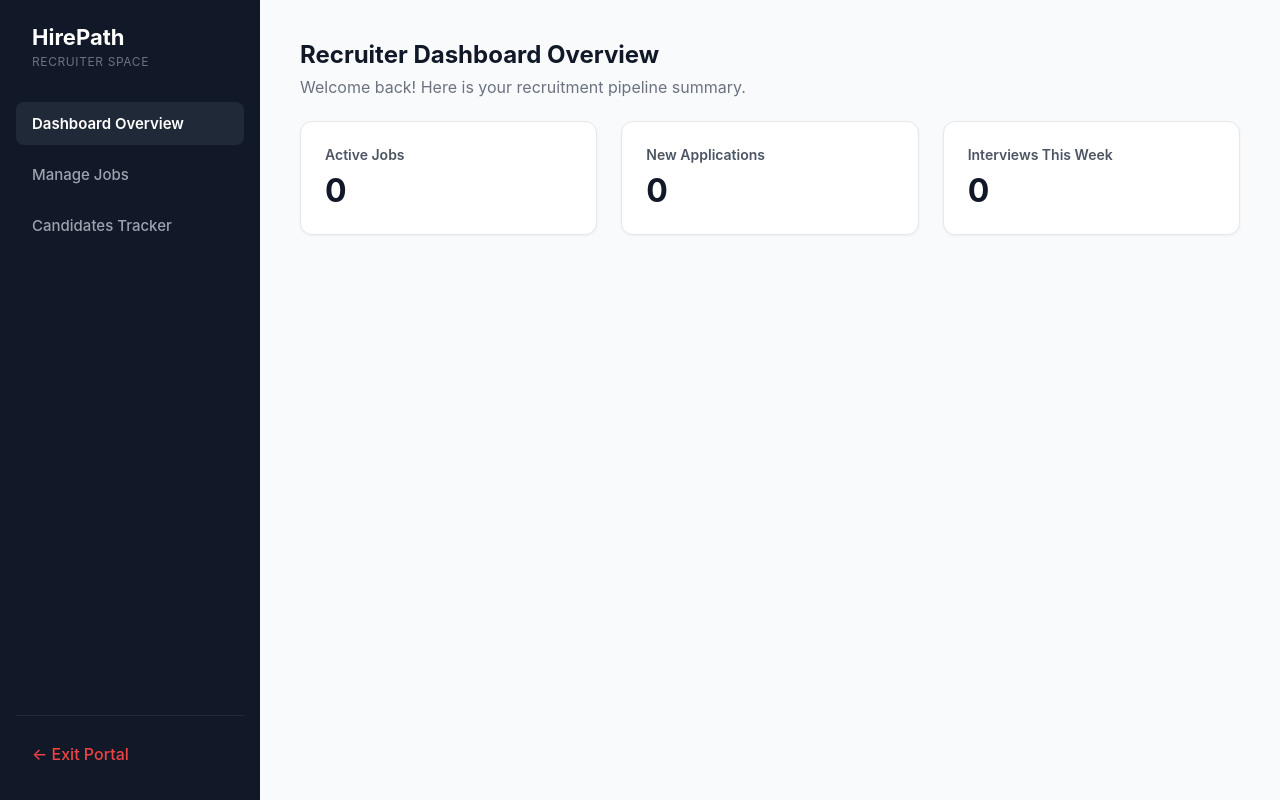
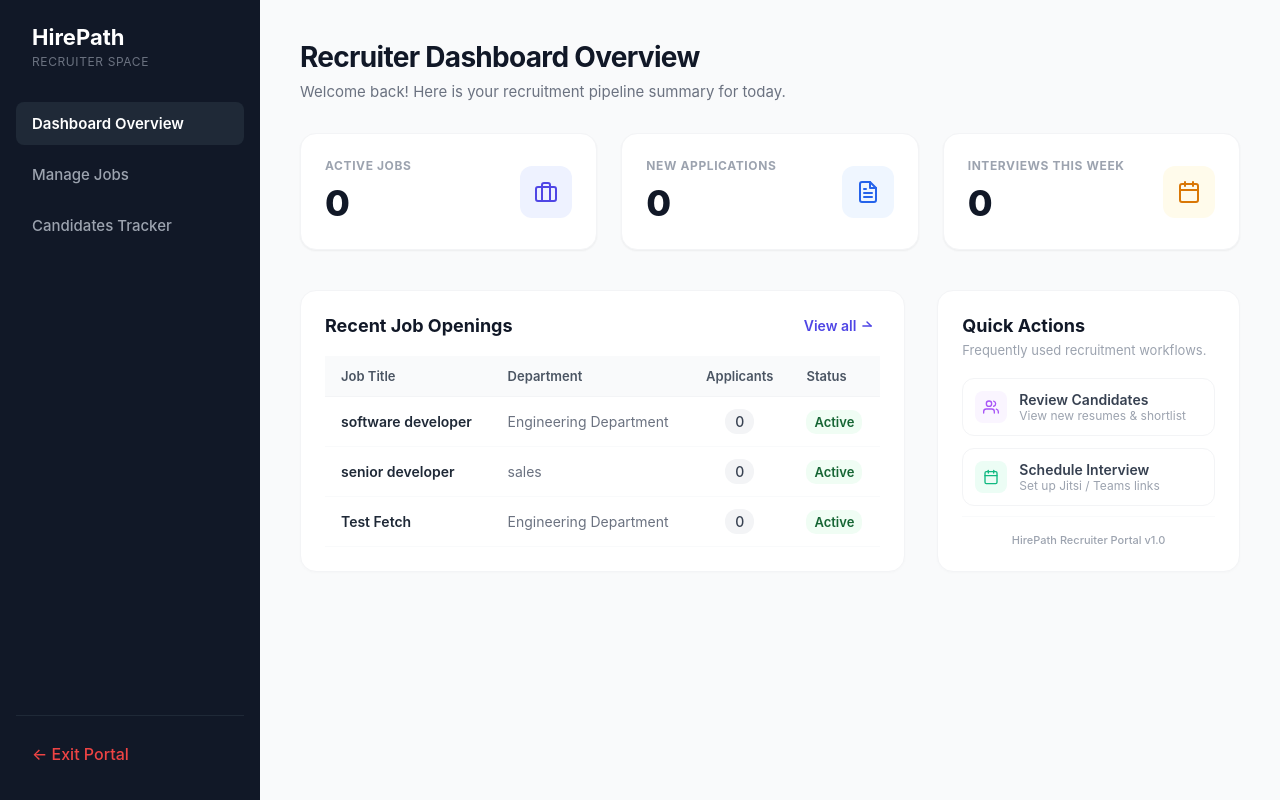
Before and after one commit to chamodyha123/HirePathFrontend-, a React (Vite) app: page /recruiter-dashboard in a window 1280 px wide. Built offline with nearby package versions, Linux system fonts and the light colour scheme; no server answers.

Commit message:
Update dashboard

```diff
--- a/src/pages/recruiter/RecruiterDashboard.jsx
+++ b/src/pages/recruiter/RecruiterDashboard.jsx
@@ -12,6 +12,13 @@ const RecruiterDashboard = () => {
     interviewsThisWeek: 0
   });
   const [loading, setLoading] = useState(true);
+
+  // Dynamic job listing for the dashboard summary
+  const [recentJobs, setRecentJobs] = useState([
+    { id: 1, title: 'software developer', department: 'Engineering Department', applicants: 0, status: 'Active' },
+    { id: 2, title: 'senior developer', department: 'sales', applicants: 0, status: 'Active' },
+    { id: 3, title: 'Test Fetch', department: 'Engineering Department', applicants: 0, status: 'Active' },
+  ]);
 
   useEffect(() => {
     fetchDashboardStats();
@@ -29,8 +36,6 @@ const RecruiterDashboard = () => {
 
       if (res.ok) {
         const data = await res.json();
-
-        // 💡 Backend එකෙන් PascalCase හෝ camelCase ක්‍රම දෙකෙන් කිනම් එකකින් ආවත් ඩේටා මිස් නොවීමට nullish coalescing භාවිතා කර ඇත.
         setStats({
           activeJobs: data.activeJobs ?? data.activeJobsCount ?? 0,
           newApplications: data.newApplications ?? data.newApplicationsCount ?? 0,
@@ -47,46 +52,144 @@ const RecruiterDashboard = () => {
   };
 
   return (
-    <div style={{ display: 'flex', minHeight: '100vh', width: '100vw', backgroundColor: '#f9fafb' }}>
+    <div style={{ display: 'flex', minHeight: '100vh', width: '100vw', backgroundColor: '#f9fafb', fontFamily: 'Inter, system-ui, sans-serif' }}>
       {/* Sidebar rendered properly here */}
       <RecruiterSidebar />
 
       {/* Main Content Dashboard */}
-      <div style={{ flex: 1, padding: '40px', boxSizing: 'border-box' }}>
-        <h2 style={{ fontSize: '24px', fontWeight: '700', color: '#111827', margin: '0 0 8px 0' }}>Recruiter Dashboard Overview</h2>
-        <p style={{ color: '#6b7280', margin: '0 0 24px 0' }}>Welcome back! Here is your recruitment pipeline summary.</p>
+      <div style={{ flex: 1, padding: '40px', boxSizing: 'border-box', overflowY: 'auto' }}>
+
+        {/* Header Section (Cleaned up by removing duplicate button) */}
+        <div style={{ marginBottom: '32px', width: '100%' }}>
+          <h2 style={{ fontSize: '28px', fontWeight: '700', color: '#111827', margin: '0 0 8px 0', letterSpacing: '-0.025em' }}>Recruiter Dashboard Overview</h2>
+          <p style={{ color: '#6b7280', margin: 0, fontSize: '15px' }}>Welcome back! Here is your recruitment pipeline summary for today.</p>
+        </div>
 
         {loading ? (
-          <div style={{ color: '#6b7280', fontSize: '16px', fontWeight: '500' }}>Loading real-time statistics...</div>
+          <div style={{ color: '#6b7280', fontSize: '16px', fontWeight: '500', display: 'flex', alignItems: 'center', height: '200px' }}>Loading real-time statistics...</div>
         ) : (
-          /* ඔයාගේ original grid layout එකම ආරක්ෂා කර ගනිමින් dynamic stats එක් කර ඇත */
-          <div style={{ display: 'grid', gridTemplateColumns: 'repeat(3, 1fr)', gap: '24px' }}>
+          <>
+            {/* CARD GRID LAYOUT */}
+            <div style={{ display: 'grid', gridTemplateColumns: 'repeat(3, 1fr)', gap: '24px', marginBottom: '40px' }}>
 
               {/* CARD 1: Active Jobs */}
-            <div style={{ background: '#fff', padding: '24px', borderRadius: '12px', boxShadow: '0 1px 3px rgba(0,0,0,0.05)', border: '1px solid #e5e7eb' }}>
-              <h4 style={{ margin: '0 0 8px 0', color: '#4b5563', fontSize: '14px', fontWeight: '600' }}>Active Jobs</h4>
-              <p style={{ fontSize: '32px', fontWeight: 'bold', margin: 0, color: '#111827' }}>
-                {stats.activeJobs}
-              </p>
+              <div style={{ background: '#fff', padding: '24px', borderRadius: '16px', boxShadow: '0 1px 3px rgba(0,0,0,0.02), 0 1px 2px rgba(0,0,0,0.04)', border: '1px solid #f3f4f6', display: 'flex', justifyContent: 'space-between', alignItems: 'center' }}>
+                <div>
+                  <h4 style={{ margin: '0 0 8px 0', color: '#9ca3af', fontSize: '12px', fontWeight: '700', textTransform: 'uppercase', letterSpacing: '0.05em' }}>Active Jobs</h4>
+                  <p style={{ fontSize: '36px', fontWeight: '800', margin: 0, color: '#111827' }}>{stats.activeJobs}</p>
+                </div>
+                <div style={{ padding: '14px', backgroundColor: '#eef2ff', color: '#4f46e5', borderRadius: '12px', display: 'flex' }}>
+                  <svg width="24" height="24" viewBox="0 0 24 24" fill="none" stroke="currentColor" strokeWidth="2" strokeLinecap="round" strokeLinejoin="round"><rect x="2" y="7" width="20" height="14" rx="2" ry="2"></rect><path d="M16 21V5a2 2 0 0 0-2-2h-4a2 2 0 0 0-2 2v16"></path></svg>
+                </div>
               </div>
 
               {/* CARD 2: New Applications */}
-            <div style={{ background: '#fff', padding: '24px', borderRadius: '12px', boxShadow: '0 1px 3px rgba(0,0,0,0.05)', border: '1px solid #e5e7eb' }}>
-              <h4 style={{ margin: '0 0 8px 0', color: '#4b5563', fontSize: '14px', fontWeight: '600' }}>New Applications</h4>
-              <p style={{ fontSize: '32px', fontWeight: 'bold', margin: 0, color: '#111827' }}>
-                {stats.newApplications}
-              </p>
+              <div style={{ background: '#fff', padding: '24px', borderRadius: '16px', boxShadow: '0 1px 3px rgba(0,0,0,0.02), 0 1px 2px rgba(0,0,0,0.04)', border: '1px solid #f3f4f6', display: 'flex', justifyContent: 'space-between', alignItems: 'center' }}>
+                <div>
+                  <h4 style={{ margin: '0 0 8px 0', color: '#9ca3af', fontSize: '12px', fontWeight: '700', textTransform: 'uppercase', letterSpacing: '0.05em' }}>New Applications</h4>
+                  <p style={{ fontSize: '36px', fontWeight: '800', margin: 0, color: '#111827' }}>{stats.newApplications}</p>
+                </div>
+                <div style={{ padding: '14px', backgroundColor: '#eff6ff', color: '#2563eb', borderRadius: '12px', display: 'flex' }}>
+                  <svg width="24" height="24" viewBox="0 0 24 24" fill="none" stroke="currentColor" strokeWidth="2" strokeLinecap="round" strokeLinejoin="round"><path d="M14 2H6a2 2 0 0 0-2 2v16a2 2 0 0 0 2 2h12a2 2 0 0 0 2-2V8z"></path><polyline points="14 2 14 8 20 8"></polyline><line x1="16" y1="13" x2="8" y2="13"></line><line x1="16" y1="17" x2="8" y2="17"></line><polyline points="10 9 9 9 8 9"></polyline></svg>
+                </div>
               </div>
 
               {/* CARD 3: Interviews This Week */}
-            <div style={{ background: '#fff', padding: '24px', borderRadius: '12px', boxShadow: '0 1px 3px rgba(0,0,0,0.05)', border: '1px solid #e5e7eb' }}>
-              <h4 style={{ margin: '0 0 8px 0', color: '#4b5563', fontSize: '14px', fontWeight: '600' }}>Interviews This Week</h4>
-              <p style={{ fontSize: '32px', fontWeight: 'bold', margin: 0, color: '#111827' }}>
-                {stats.interviewsThisWeek}
-              </p>
+              <div style={{ background: '#fff', padding: '24px', borderRadius: '16px', boxShadow: '0 1px 3px rgba(0,0,0,0.02), 0 1px 2px rgba(0,0,0,0.04)', border: '1px solid #f3f4f6', display: 'flex', justifyContent: 'space-between', alignItems: 'center' }}>
+                <div>
+                  <h4 style={{ margin: '0 0 8px 0', color: '#9ca3af', fontSize: '12px', fontWeight: '700', textTransform: 'uppercase', letterSpacing: '0.05em' }}>Interviews This Week</h4>
+                  <p style={{ fontSize: '36px', fontWeight: '800', margin: 0, color: '#111827' }}>{stats.interviewsThisWeek}</p>
+                </div>
+                <div style={{ padding: '14px', backgroundColor: '#fffbeb', color: '#d97706', borderRadius: '12px', display: 'flex' }}>
+                  <svg width="24" height="24" viewBox="0 0 24 24" fill="none" stroke="currentColor" strokeWidth="2" strokeLinecap="round" strokeLinejoin="round"><rect x="3" y="4" width="18" height="18" rx="2" ry="2"></rect><line x1="16" y1="2" x2="16" y2="6"></line><line x1="8" y1="2" x2="8" y2="6"></line><line x1="3" y1="10" x2="21" y2="10"></line></svg>
+                </div>
               </div>
 
             </div>
+
+            {/* LOWER CONTENT: Split Layout */}
+            <div style={{ display: 'grid', gridTemplateColumns: '2fr 1fr', gap: '32px' }}>
+
+              {/* Recent Openings Table Container */}
+              <div style={{ background: '#fff', padding: '24px', borderRadius: '16px', border: '1px solid #f3f4f6', boxShadow: '0 1px 3px rgba(0,0,0,0.02)' }}>
+                <div style={{ display: 'flex', justifyContent: 'space-between', alignItems: 'center', marginBottom: '20px' }}>
+                  <h3 style={{ fontSize: '18px', fontWeight: '700', color: '#111827', margin: 0 }}>Recent Job Openings</h3>
+                  <button style={{ background: 'none', border: 'none', color: '#4f46e5', fontSize: '14px', fontWeight: '600', display: 'flex', alignItems: 'center', gap: '4px', cursor: 'pointer' }}>
+                    <span>View all</span>
+                    <svg width="14" height="14" viewBox="0 0 24 24" fill="none" stroke="currentColor" strokeWidth="2.5" strokeLinecap="round" strokeLinejoin="round"><line x1="5" y1="12" x2="19" y2="12"></line><polyline points="12 5 19 12 12 5"></polyline></svg>
+                  </button>
+                </div>
+
+                <table style={{ width: '100%', borderCollapse: 'collapse', textAlign: 'left' }}>
+                  <thead>
+                    <tr style={{ backgroundColor: '#f9fafb', borderBottom: '1px solid #f3f4f6' }}>
+                      <th style={{ padding: '12px 16px', fontSize: '13px', fontWeight: '600', color: '#4b5563' }}>Job Title</th>
+                      <th style={{ padding: '12px 16px', fontSize: '13px', fontWeight: '600', color: '#4b5563' }}>Department</th>
+                      <th style={{ padding: '12px 16px', fontSize: '13px', fontWeight: '600', color: '#4b5563', textAlign: 'center' }}>Applicants</th>
+                      <th style={{ padding: '12px 16px', fontSize: '13px', fontWeight: '600', color: '#4b5563' }}>Status</th>
+                    </tr>
+                  </thead>
+                  <tbody>
+                    {recentJobs.map((job) => (
+                      <tr key={job.id} style={{ borderBottom: '1px solid #f9fafb' }}>
+                        <td style={{ padding: '16px', fontSize: '14px', fontWeight: '600', color: '#1f2937' }}>{job.title}</td>
+                        <td style={{ padding: '16px', fontSize: '14px', color: '#6b7280' }}>{job.department}</td>
+                        <td style={{ padding: '16px', fontSize: '14px', color: '#374151', textAlign: 'center' }}>
+                          <span style={{ backgroundColor: '#f3f4f6', padding: '4px 10px', borderRadius: '12px', fontWeight: '500' }}>{job.applicants}</span>
+                        </td>
+                        <td style={{ padding: '16px', fontSize: '13px' }}>
+                          <span style={{
+                            backgroundColor: job.status === 'Active' ? '#f0fdf4' : '#fef2f2',
+                            color: job.status === 'Active' ? '#166534' : '#991b1b',
+                            padding: '4px 8px',
+                            borderRadius: '10px',
+                            fontWeight: '600'
+                          }}>{job.status}</span>
+                        </td>
+                      </tr>
+                    ))}
+                  </tbody>
+                </table>
+              </div>
+
+              {/* Quick Actions Panel */}
+              <div style={{ background: '#fff', padding: '24px', borderRadius: '16px', border: '1px solid #f3f4f6', boxShadow: '0 1px 3px rgba(0,0,0,0.02)', display: 'flex', flexDirection: 'column', justifyContent: 'space-between' }}>
+                <div>
+                  <h3 style={{ fontSize: '18px', fontWeight: '700', color: '#111827', margin: '0 0 6px 0' }}>Quick Actions</h3>
+                  <p style={{ color: '#9ca3af', fontSize: '13px', margin: '0 0 20px 0' }}>Frequently used recruitment workflows.</p>
+
+                  <div style={{ display: 'flex', flexDirection: 'column', gap: '12px' }}>
+
+                    <div style={{ display: 'flex', alignItems: 'center', gap: '12px', padding: '12px', borderRadius: '12px', border: '1px solid #f3f4f6', cursor: 'pointer' }}>
+                      <div style={{ padding: '8px', backgroundColor: '#faf5ff', color: '#a855f7', borderRadius: '8px', display: 'flex' }}>
+                        <svg width="16" height="16" viewBox="0 0 24 24" fill="none" stroke="currentColor" strokeWidth="2" strokeLinecap="round" strokeLinejoin="round"><path d="M17 21v-2a4 4 0 0 0-4-4H5a4 4 0 0 0-4 4v2"></path><circle cx="9" cy="7" r="4"></circle><path d="M23 21v-2a4 4 0 0 0-3-3.87"></path><path d="M16 3.13a4 4 0 0 1 0 7.75"></path></svg>
+                      </div>
+                      <div>
+                        <h5 style={{ margin: 0, fontSize: '14px', fontWeight: '600', color: '#374151' }}>Review Candidates</h5>
+                        <p style={{ margin: 0, fontSize: '12px', color: '#9ca3af' }}>View new resumes & shortlist</p>
+                      </div>
+                    </div>
+
+                    <div style={{ display: 'flex', alignItems: 'center', gap: '12px', padding: '12px', borderRadius: '12px', border: '1px solid #f3f4f6', cursor: 'pointer' }}>
+                      <div style={{ padding: '8px', backgroundColor: '#ecfdf5', color: '#10b981', borderRadius: '8px', display: 'flex' }}>
+                        <svg width="16" height="16" viewBox="0 0 24 24" fill="none" stroke="currentColor" strokeWidth="2" strokeLinecap="round" strokeLinejoin="round"><rect x="3" y="4" width="18" height="18" rx="2" ry="2"></rect><line x1="16" y1="2" x2="16" y2="6"></line><line x1="8" y1="2" x2="8" y2="6"></line><line x1="3" y1="10" x2="21" y2="10"></line></svg>
+                      </div>
+                      <div>
+                        <h5 style={{ margin: 0, fontSize: '14px', fontWeight: '600', color: '#374151' }}>Schedule Interview</h5>
+                        <p style={{ margin: 0, fontSize: '12px', color: '#9ca3af' }}>Set up Jitsi / Teams links</p>
+                      </div>
+                    </div>
+
+                  </div>
+                </div>
+
+                <div style={{ textAlign: 'center', paddingTop: '16px', borderTop: '1px solid #f9fafb', color: '#9ca3af', fontSize: '11px', fontWeight: '500' }}>
+                  HirePath Recruiter Portal v1.0
+                </div>
+              </div>
+
+            </div>
+          </>
         )}
       </div>
     </div>
```
Lines whose indentation alone changed are shown as unchanged.
